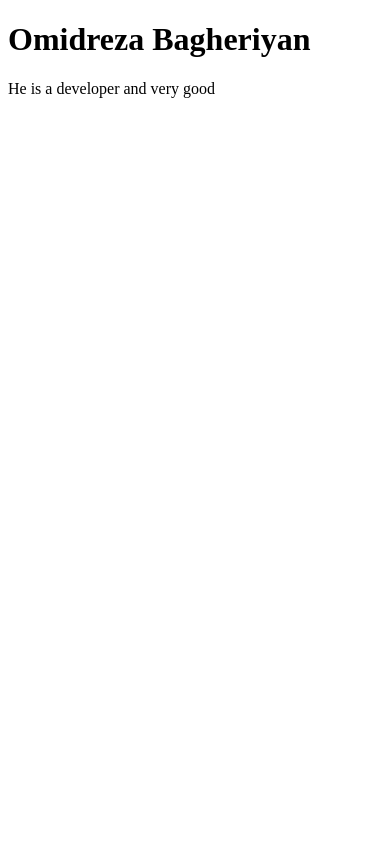
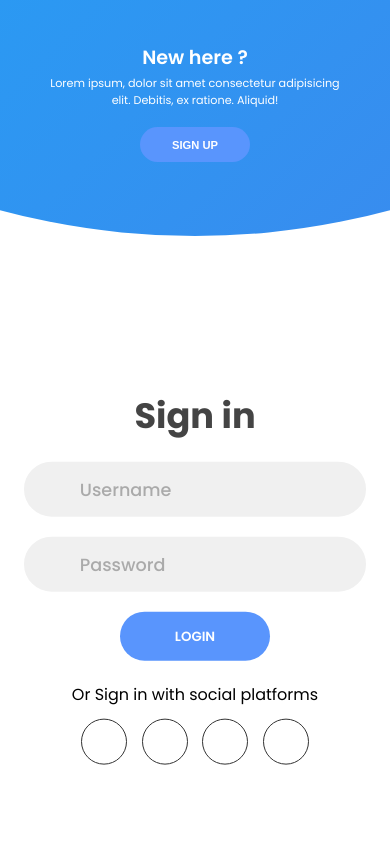
Before and after one commit to ORBagheriyan/LoginRegister, a plain HTML site: page index.html in a window 390 px wide. Drawn offline with Linux system fonts and the light colour scheme.

Commit message:
ORB \ Login & Register Page

```diff
--- /dev/null
+++ b/assets/css/style.css
@@ -0,0 +1,400 @@
+@import url("https://fonts.googleapis.com/css2?family=Poppins:wght@200;300;400;500;600;700;800&display=swap");
+
+* {
+    margin: 0;
+    padding: 0;
+    box-sizing: border-box;
+}
+
+body,
+input {
+    font-family: "Poppins", sans-serif;
+}
+
+.container {
+    position: relative;
+    width: 100%;
+    background-color: #fff;
+    min-height: 100vh;
+    overflow: hidden;
+}
+
+.container:before {
+    content: "";
+    position: absolute;
+    height: 2000px;
+    width: 2000px;
+    top: -10%;
+    right: 48%;
+    transform: translateY(-50%);
+    background-image: linear-gradient(-45deg, #4481eb 0%, #04befe 100%);
+    transition: 1.8s ease-in-out;
+    border-radius: 50%;
+    z-index: 6;
+}
+
+.forms-container {
+    position: absolute;
+    width: 100%;
+    height: 100%;
+    top: 0;
+    left: 0;
+}
+
+.signin-signup {
+    position: absolute;
+    top: 50%;
+    transform: translate(-50%, -50%);
+    left: 75%;
+    width: 50%;
+    transition: 1s 0.7s ease-in-out;
+    display: grid;
+    grid-template-columns: 1fr;
+    z-index: 5;
+}
+
+form {
+    display: flex;
+    align-items: center;
+    justify-content: center;
+    flex-direction: column;
+    padding: 0rem 5rem;
+    transition: all 0.2s 0.7s;
+    overflow: hidden;
+    grid-column: 1 / 2;
+    grid-row: 1 / 2;
+}
+
+form.sign-up-form {
+    opacity: 0;
+    z-index: 1;
+}
+
+form.sign-in-form {
+    z-index: 2;
+}
+
+.title {
+    font-size: 2.2rem;
+    color: #444;
+    margin-bottom: 10px;
+}
+
+.input-field {
+    max-width: 380px;
+    width: 100%;
+    background-color: #f0f0f0;
+    margin: 10px 0;
+    height: 55px;
+    border-radius: 55px;
+    display: grid;
+    grid-template-columns: 15% 85%;
+    padding: 0 0.4rem;
+    position: relative;
+}
+
+.input-field i {
+    text-align: center;
+    line-height: 55px;
+    color: #acacac;
+    transition: 0.5s;
+    font-size: 1.1rem;
+}
+
+.input-field input {
+    background: none;
+    outline: none;
+    border: none;
+    line-height: 1;
+    font-weight: 600;
+    font-size: 1.1rem;
+    color: #333;
+}
+
+.input-field input::placeholder {
+    color: #aaa;
+    font-weight: 500;
+}
+
+.social-text {
+    padding: 0.7rem 0;
+    font-size: 1rem;
+}
+
+.social-media {
+    display: flex;
+    justify-content: center;
+}
+
+.social-icon {
+    height: 46px;
+    width: 46px;
+    display: flex;
+    justify-content: center;
+    align-items: center;
+    margin: 0 0.45rem;
+    color: #333;
+    border-radius: 50%;
+    border: 1px solid #333;
+    text-decoration: none;
+    font-size: 1.1rem;
+    transition: 0.3s;
+}
+
+.social-icon:hover {
+    color: #4481eb;
+    border-color: #4481eb;
+}
+
+.btn {
+    width: 150px;
+    background-color: #5995fd;
+    border: none;
+    outline: none;
+    height: 49px;
+    border-radius: 49px;
+    color: #fff;
+    text-transform: uppercase;
+    font-weight: 600;
+    margin: 10px 0;
+    cursor: pointer;
+    transition: 0.5s;
+}
+.btn:hover {
+    background-color: #4d84e2;
+}
+
+.panels-container {
+    position: absolute;
+    height: 100%;
+    width: 100%;
+    top: 0;
+    left: 0;
+    display: grid;
+    grid-template-columns: repeat(2, 1fr);
+}
+
+.image {
+    width: 100%;
+    transition: transform 1.1s ease-in-out;
+    transition-delay: 0.4s;
+}
+
+.panel {
+    display: flex;
+    flex-direction: column;
+    align-items: flex-end;
+    justify-content: space-around;
+    text-align: center;
+    z-index: 6;
+}
+
+.left-panel {
+    pointer-events: all;
+    padding: 3rem 17% 2rem 12%;
+}
+
+.right-panel {
+    pointer-events: none;
+    padding: 3rem 12% 2rem 17%;
+}
+
+.panel .content {
+    color: #fff;
+    transition: transform 0.9s ease-in-out;
+    transition-delay: 0.6s;
+}
+
+.panel h3 {
+    font-weight: 600;
+    line-height: 1;
+    font-size: 1.5rem;
+}
+
+.panel p {
+    font-size: 0.95rem;
+    padding: 0.7rem 0;
+}
+
+.btn .transparent {
+    margin: 0;
+    background: none;
+    border: 2px solid #fff;
+    width: 130px;
+    height: 41px;
+    font-weight: 600;
+    font-size: 0.8rem;
+}
+
+.right-panel .image,
+.right-panel .content {
+    transform: translateX(800px);
+}
+
+/* ANIMATION */
+
+.container.sign-up-mode:before {
+    transform: translate(100%, -50%);
+    right: 52%;
+}
+
+.container.sign-up-mode .left-panel .image,
+.container.sign-up-mode .left-panel .content {
+    transform: translateX(-800px);
+}
+
+.container.sign-up-mode .signin-signup {
+    left: 25%;
+}
+
+.container.sign-up-mode form.sign-up-form {
+    opacity: 1;
+    z-index: 2;
+}
+
+.container.sign-up-mode form.sign-in-form {
+    opacity: 0;
+    z-index: 1;
+}
+
+.container.sign-up-mode .right-panel .image,
+.container.sign-up-mode .right-panel .content {
+    transform: translateX(0%);
+}
+
+.container.sign-up-mode .left-panel {
+    pointer-events: none;
+}
+
+.container.sign-up-mode .right-panel {
+    pointer-events: all;
+}
+
+@media (max-width: 870px) {
+    .container {
+        min-height: 800px;
+        height: 100vh;
+    }
+    .signin-signup {
+        width: 100%;
+        top: 95%;
+        transform: translate(-50%, -100%);
+        transition: 1s 0.8s ease-in-out;
+    }
+
+    .signin-signup,
+    .container.sign-up-mode .signin-signup {
+        left: 50%;
+    }
+
+    .panels-container {
+        grid-template-columns: 1fr;
+        grid-template-rows: 1fr 2fr 1fr;
+    }
+
+    .panel {
+        flex-direction: row;
+        justify-content: space-around;
+        align-items: center;
+        padding: 2.5rem 8%;
+        grid-column: 1 / 2;
+    }
+
+    .right-panel {
+        grid-row: 3 / 4;
+    }
+
+    .left-panel {
+        grid-row: 1 / 2;
+    }
+
+    .image {
+        width: 200px;
+        transition: transform 0.9s ease-in-out;
+        transition-delay: 0.6s;
+    }
+
+    .panel .content {
+        padding-right: 15%;
+        transition: transform 0.9s ease-in-out;
+        transition-delay: 0.8s;
+    }
+
+    .panel h3 {
+        font-size: 1.2rem;
+    }
+
+    .panel p {
+        font-size: 0.7rem;
+        padding: 0.5rem 0;
+    }
+
+    .btn.transparent {
+        width: 110px;
+        height: 35px;
+        font-size: 0.7rem;
+    }
+
+    .container:before {
+        width: 1500px;
+        height: 1500px;
+        transform: translateX(-50%);
+        left: 30%;
+        bottom: 68%;
+        right: initial;
+        top: initial;
+        transition: 2s ease-in-out;
+    }
+
+    .container.sign-up-mode:before {
+        transform: translate(-50%, 100%);
+        bottom: 32%;
+        right: initial;
+    }
+
+    .container.sign-up-mode .left-panel .image,
+    .container.sign-up-mode .left-panel .content {
+        transform: translateY(-300px);
+    }
+
+    .container.sign-up-mode .right-panel .image,
+    .container.sign-up-mode .right-panel .content {
+        transform: translateY(0px);
+    }
+
+    .right-panel .image,
+    .right-panel .content {
+        transform: translateY(300px);
+    }
+
+    .container.sign-up-mode .signin-signup {
+        top: 5%;
+        transform: translate(-50%, 0);
+    }
+}
+
+@media (max-width: 570px) {
+    form {
+        padding: 0 1.5rem;
+    }
+
+    .image {
+        display: none;
+    }
+    .panel .content {
+        padding: 0.5rem 1rem;
+    }
+    .container {
+        padding: 1.5rem;
+    }
+
+    .container:before {
+        bottom: 72%;
+        left: 50%;
+    }
+
+    .container.sign-up-mode:before {
+        bottom: 28%;
+        left: 50%;
+    }
+}
--- /dev/null
+++ b/assets/js/app.js
@@ -0,0 +1,11 @@
+const sign_in_btn = document.querySelector("#sign-in-btn");
+const sign_up_btn = document.querySelector("#sign-up-btn");
+const container = document.querySelector(".container");
+
+sign_up_btn.addEventListener("click", () => {
+    container.classList.add("sign-up-mode");
+});
+
+sign_in_btn.addEventListener("click", () => {
+    container.classList.remove("sign-up-mode");
+});
--- a/index.html
+++ b/index.html
@@ -1,12 +1,109 @@
 <!DOCTYPE html>
 <html lang="en">
 <head>
-    <meta charset="UTF-8">
-    <meta name="viewport" content="width=device-width, initial-scale=1.0">
-    <title>Index Page</title>
+    <meta charset="UTF-8"/>
+    <meta name="viewport" content="width=device-width, initial-scale=1.0"/>
+    <script
+            src="https://cdnjs.cloudflare.com/ajax/libs/font-awesome/6.7.2/css/brands.min.css"
+            crossorigin="anonymous"
+    ></script>
+    <link rel="stylesheet" href="assets/css/style.css"/>
+    <title>Login & Register Form</title>
 </head>
 <body>
-    <h1>Omidreza Bagheriyan</h1> <!-- V1 -->
-    <p>He is a developer and very good</p>
+<div class="container">
+    <div class="forms-container">
+        <div class="signin-signup">
+            <form action="#" class="sign-in-form">
+                <h2 class="title">Sign in</h2>
+                <div class="input-field">
+                    <i class="fas fa-user"></i>
+                    <input type="text" placeholder="Username"/>
+                </div>
+                <div class="input-field">
+                    <i class="fas fa-lock"></i>
+                    <input type="password" placeholder="Password"/>
+                </div>
+                <input type="submit" value="Login" class="btn solid"/>
+                <p class="social-text">Or Sign in with social platforms</p>
+                <div class="social-media">
+                    <a href="#" class="social-icon">
+                        <i class="fa-brands fa-facebook-f"></i>
+                    </a>
+                    <a href="#" class="social-icon">
+                        <i class="fa-brands fa-x-twitter"></i>
+                    </a>
+                    <a href="#" class="social-icon">
+                        <i class="fa-brands fa-google"></i>
+                    </a>
+                    <a href="#" class="social-icon">
+                        <i class="fa-brands fa-linkedin-in"></i>
+                    </a>
+                </div>
+            </form>
+            <form action="#" class="sign-up-form">
+                <h2 class="title">Sign up</h2>
+                <div class="input-field">
+                    <i class="fas fa-user"></i>
+                    <input type="text" placeholder="Username"/>
+                </div>
+                <div class="input-field">
+                    <i class="fas fa-envelope"></i>
+                    <input type="email" placeholder="Email"/>
+                </div>
+                <div class="input-field">
+                    <i class="fas fa-lock"></i>
+                    <input type="password" placeholder="Password"/>
+                </div>
+                <input type="submit" class="btn" value="Sign up"/>
+                <p class="social-text">Or Sign up with social platforms</p>
+                <div class="social-media">
+                    <a href="#" class="social-icon">
+                        <i class="fab fa-facebook-f"></i>
+                    </a>
+                    <a href="#" class="social-icon">
+                        <i class="fab fa-twitter"></i>
+                    </a>
+                    <a href="#" class="social-icon">
+                        <i class="fab fa-google"></i>
+                    </a>
+                    <a href="#" class="social-icon">
+                        <i class="fab fa-linkedin-in"></i>
+                    </a>
+                </div>
+            </form>
+        </div>
+    </div>
+
+    <div class="panels-container">
+        <div class="panel left-panel">
+            <div class="content">
+                <h3>New here ?</h3>
+                <p>
+                    Lorem ipsum, dolor sit amet consectetur adipisicing elit. Debitis,
+                    ex ratione. Aliquid!
+                </p>
+                <button class="btn transparent" id="sign-up-btn">
+                    Sign up
+                </button>
+            </div>
+            <img src="assets/img/desk.svg" class="image" alt=""/>
+        </div>
+        <div class="panel right-panel">
+            <div class="content">
+                <h3>One of us ?</h3>
+                <p>
+                    Lorem ipsum dolor sit amet consectetur adipisicing elit. Nostrum
+                    laboriosam ad deleniti.
+                </p>
+                <button class="btn transparent" id="sign-in-btn">
+                    Sign in
+                </button>
+            </div>
+            <img src="assets/img/desk.svg" class="image" alt=""/>
+        </div>
+    </div>
+</div>
+<script src="assets/js/app.js"></script>
 </body>
 </html>
```
Also changed, not shown: assets/img/desk.svg (added), assets/img/rocket.svg (added).
